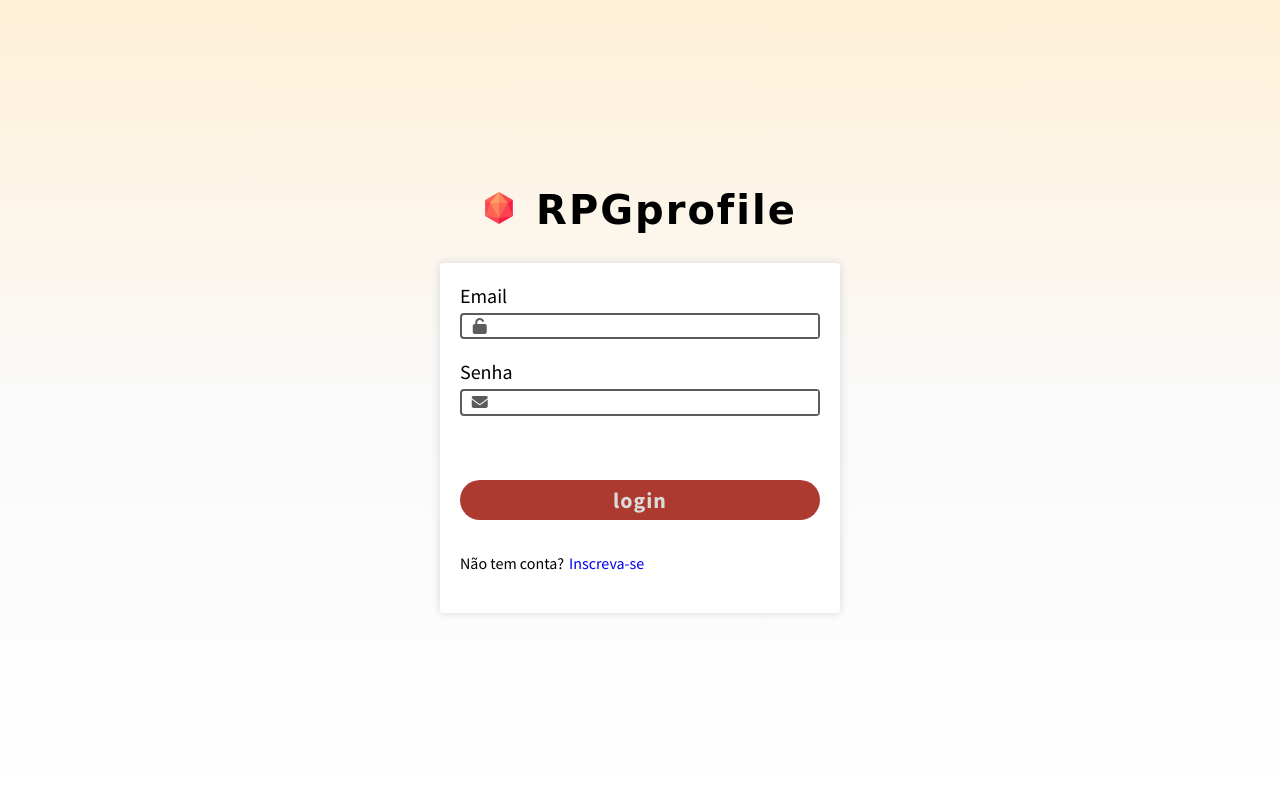
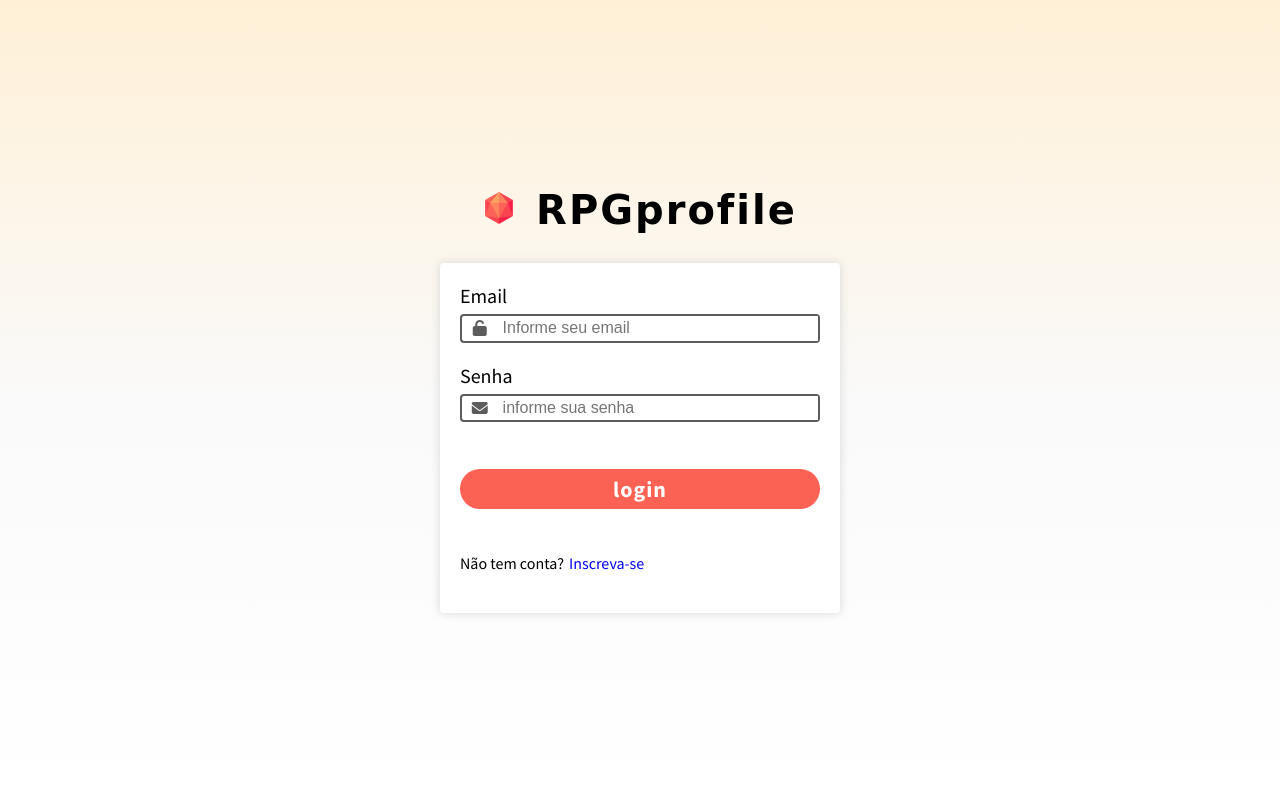
Before and after one commit to DuarteVonFaul/RPGProfile, a Flask app: page /login in a window 1280 px wide. Run offline with Flask 2, Linux system fonts and the light colour scheme; some libraries are stand-ins or nearby versions; some web fonts are replaced.

Commit message:
tela cadastro inicial

```diff
--- a/RPG/static/css/style.css
+++ b/RPG/static/css/style.css
@@ -1,5 +1,7 @@
+/* || Imports */
 @import url('https://fonts.googleapis.com/css2?family=Patua+One&family=Source+Sans+Pro:wght@400;700&display=swap');
 
+/* || General styles */
 * {
     margin: 0;
     padding: 0;
@@ -7,6 +9,7 @@
 }
 
 :root {
+    /* || Color palette */
     --p-color: hsl(38, 100%, 92%);
 
     --s-color: hsl(0, 0%, 98%);
@@ -18,10 +21,11 @@
     --c-input-btn-disabled: hsla(5, 58%, 43%, 0.993);
     --c-box-shadow: hsl(0, 0%, 84%);
 
+    /* || Font styles */
     --font-normal: 'Source Sans Pro', sans-serif;
     --font-display: 'Patua One', cursive;
 
-
+    /* turn 1rem == 10px */
     font-size: 62.5%;
 }
 
@@ -36,9 +40,11 @@ body {
     font-size: 1.6rem;
 }
 
+/* || General container style */
 .container {
     width: 100%;
     height: 100%;
+
     display: flex;
     align-items: center;
     justify-content: center;
@@ -47,19 +53,25 @@ body {
 
 .container::before {
     content: "";
+
     width: 100%;
     height: 100%;
+
+    background: linear-gradient(var(--p-color), var(--s-color), white);
+
     position: absolute;
     top: 0;
     left: 0;
+
     z-index: -1;
-    background: linear-gradient(var(--p-color), var(--s-color), white);
 }
 
 .h1Container {
+    margin-bottom: 3rem;
+
+    text-align: center;
+    font-size: 4rem;
     letter-spacing: 0.2rem;
-    margin-bottom: 3rem;
-    font-size: 4rem;
     font-family: var(--font-display);
 }
 
@@ -68,12 +80,18 @@ body {
     margin-right: 0.5rem;
 }
 
+
+/* || General card style */
 .card {
     width: min(40rem, 80%);
     height: 35rem;
+
     padding: 2rem;
+
     background-color: white;
+
     border-radius: 0.4rem;
+
     box-shadow: 0rem 0rem 1rem var(--c-box-shadow);
 }
 
@@ -86,71 +104,90 @@ body {
     font-size: 2rem;
 }
 
-.card form input[type="button"] {
+/* || General button style */
+.button {
     height: 4rem;
+
+
+    color: white;
+    background-color: var(--c-input-btn);
+
     border: none;
-    color: white;
+    border-radius: 5rem;
+
     font-size: 2.2rem;
     font-weight: 700;
     letter-spacing: 0.1rem;
     font-family: var(--font-normal);
-    background-color: var(--c-input-btn);
-    margin-top: 2rem;
-    border-radius: 5rem;
+
     transition: background-color 200ms, color 200ms;
 }
 
-.card form input[type="button"]:hover {
+.button:hover {
     cursor: pointer;
     transform: scale(0.99, 0.95);
 }
 
-.card form input[type="button"]:disabled {
+/* || General disabled button style */
+.button:disabled {
     color: hsl(0, 0%, 86%);
     background-color: var(--c-input-btn-disabled);
+
     transition: background-color 200ms, color 200ms;
 }
 
-.card form input[type="button"]:disabled:hover {
+.button:disabled:hover {
     cursor: default;
     transform: scale(1, 1);
 }
 
+/* || General errorMessage style */
 .errorMessage {
+    color: var(--c-error-msg);
+
     opacity: 0;
-    visibility: visible;
+    visibility: hidden;
+
     position: relative;
     top: -1.5rem;
     left: 0;
+
     text-align: center;
-    color: var(--c-error-msg);
+
     transition: top 150ms, opacity 150ms;
 }
 
-.errorMessage.showErrorMessage {
+.showErrorMessage {
     opacity: 1;
     visibility: visible;
+
     top: 0rem;
+
     transition: top 150ms, opacity 150ms;
 }
 
-.cardInput {
+/* || General input field style */
+.inputField {
     margin-bottom: 2rem;
+
     display: grid;
     grid-template-columns: 10% 90%;
     grid-template-rows: 100%;
+
     border: 2px solid hsl(0, 0%, 36%);
     border-radius: 0.4rem;
 }
 
-.cardInput input {
+.inputField input {
     padding-left: 0.5rem;
+
+    font-size: 1.6rem;
+
+    border: none;
     outline: none;
-    border: none;
-    font-size: 1.6rem;
 }
 
-.cardInput i {
+.inputField i {
     align-self: center;
     justify-self: center;
     color: hsl(0, 0%, 36%);
--- a/RPG/static/js/app.js
+++ b/RPG/static/js/app.js
@@ -1,62 +1,129 @@
-const init = () => {
+/* || Funcao de execucao dos metodos POST dentro da pagina de login */
+const initLogin = () => {
     const inputEmail = document.querySelector('#inputEmail')
     const inputPassword = document.querySelector('#inputPassword')
-    const submitButton = document.querySelector('input[type= "button"]')
-    document.querySelector('input[type= "button"]').disabled = true;
-    window.addEventListener('input', validateInput)
+    const submitButton = document.querySelector('input.button')
+
+    window.addEventListener('input', turnOfErrorMessage)
+
+    if (submitButton) {
+        submitButton.addEventListener('click', async (e) => {
+            e.preventDefault()
+            try {
+                //trativas de erro sobre os inputs
+                if (!(inputEmail.value && inputPassword.value)) {
+                    throw Error('Campo email/senha vazio.')
+                } else if (!(validateInputEmail() && validateInputPassword())) {
+                    throw Error('Formato de entrada email/senha invalida.')
+                }
+
+                let response = await fetchUserSend('/api/v1/login', 'POST', {
+                    'email_login': inputEmail.value,
+                    'password_login': inputPassword.value
+                })
+
+                console.log(response)
+
+            } catch (error) {
+                showErrorMessage(error)
+            }
+        })
+    }
+}
+
+/* || Funcao de execucao dos metodos POST dentro da pagina de cadastro */
+const initRegister = () => {
+    const inputEmail = document.querySelector('#inputEmail')
+    const inputPassword = document.querySelector('#inputPassword')
+    const submitButton = document.querySelector('input.button')
+
+    window.addEventListener('input', turnOfErrorMessage)
 
     if (submitButton) {
         submitButton.addEventListener('click', (e) => {
             e.preventDefault()
-            fetch('/api/v1/login', {
+            try {
+                //trativas de erro sobre os inputs
+                if (!(inputEmail.value && inputPassword.value)) {
+                    throw Error('Campo email/senha vazio.')
+                } else if (!(validateInputEmail() && validateInputPassword())) {
+                    throw Error('Formato de entrada email/senha invalida.')
+                }
+
+                fetch('/api/v1/register', {
                     method: 'POST',
                     headers: {
                         'Content-Type': 'application/json'
                     },
                     body: JSON.stringify({
-                    'email_login': inputEmail.value,
-                    'password_login': inputPassword.value
+                        'email_register': inputEmail.value,
+                        'password_register': inputPassword.value
                     })
                 }).then((response) => {
                     if (response.ok) {
                         response.json().then((data) => {
-                        //verificacao do status retornado
                             if (data.status == 200) {
-                            const date = new Date();
-                            date.setDate(date.getDate() + 1);
-                            document.cookie= `idToke= ${data.info.idToken}; expires= ${date}; SameSite=None; Secure; path='/'`
-                            //window.location.href= "home"
+                                console.log('cadastro realizado com sucesso')
                             } else {
-                            document.querySelector('.errorMessage').classList.add('showErrorMessage')
-                            throw Error('Email/Senha informados são invalidos.')
+                                throw Error('Email/senha informados são invalidos.')
                             }
+                        }).catch((error) => {
+                            showErrorMessage(error)
                         })
                     } else {
                         throw Error('Comportamento inesperado na aplicação.')
                     }
                 }).catch((error) => {
-                console.log(error)
-                //document.querySelector('.errorMessage').classList.add('showErrorMessage')
+                    showErrorMessage(error)
                 })
+            } catch (error) {
+                showErrorMessage(error)
+            }
         })
     }
 }
 
-const validateInput = () => {
-    document.querySelector('input[type= "button"]').disabled = validateInputEmail() || validateInputPassword()
-    if (document.querySelector('.errorMessage').classList.contains('showErrorMessage')) {
-        document.querySelector('.errorMessage').classList.remove('showErrorMessage')
+/* || */
+const fetchUserSend = async (url, method, data) => {
+    let dataReturn
+    let init = {
+        method: method,
+        headers: { 'Content-Type': 'application/json' },
+        body: JSON.stringify(data)
     }
+
+    await fetch(url, init)
+        .then(response => response.json())
+        .then(dataResponse => dataReturn = dataResponse)
+
+    return dataReturn
+}
+
+/* || Funcoes de uso geral */
+const showErrorMessage = (error) => {
+    const errorMessage = document.querySelector('.errorMessage')
+    errorMessage.textContent = String(error).replace('Error:', '')
+    errorMessage.classList.add('showErrorMessage')
+}
+
+const turnOfErrorMessage = () => {
+    const errorMessage = document.querySelector('.errorMessage')
+    if (errorMessage.classList.contains('showErrorMessage')) errorMessage.classList.remove('showErrorMessage')
 }
 
 const validateInputEmail = () => {
-    const emailEl = document.querySelector('#inputEmail')
-    return (/^\w+([\.-]?\w+)*@\w+([\.-]?\w+)*(\.\w{2,3})+$/.test(emailEl.value)) ? false : true
+    return (/^\w+([\.-]?\w+)*@\w+([\.-]?\w+)*(\.\w{2,3})+$/.test(inputEmail.value)) ? true : false
 }
 
 const validateInputPassword = () => {
-    const passwordEl = document.querySelector('#inputPassword')
-    return (passwordEl.value.length >= 8) ? false : true
+    return (inputPassword.value.length >= 8) ? true : false
 }
 
-window.onload = init
+/* || Literal object initialization */
+const initialization = {
+    'login': () => { initLogin() },
+    'signup': () => { initRegister() }
+}
+
+/* || Chamada especifica segundo body.id da pagina atual */
+window.onload = initialization[document.body.id]
--- a/RPG/templates/login.html
+++ b/RPG/templates/login.html
@@ -7,13 +7,9 @@
     <meta name="viewport" content="width=device-width, initial-scale=1.0">
     <title>Login</title>
     <link rel="stylesheet" href="../static/css/style.css">
-    <script src="https://kit.fontawesome.com/3797641237.js" crossorigin="anonymous"></script>
-
-
-    <script defer src="../static/js/app.js"></script>
 </head>
 
-<body>
+<body id="login">
     <div class="container">
         <h1 class="h1Container">
             <img src="../static/assets/d20.png" alt="dado de RPG">
@@ -22,24 +18,27 @@
         <div class="card">
             <form>
                 <label for="inputEmail">Email</label>
-                <div class="cardInput">
+                <div class="inputField">
                     <i class="fa-solid fa-unlock"></i>
-                    <input type="email" name="inputEmail" id="inputEmail">
+                    <input type="email" name="inputEmail" id="inputEmail" placeholder="Informe seu email">
                 </div>
                 <label for="inputPassword">Senha</label>
-                <div class="cardInput">
+                <div class="inputField">
                     <i class="fa-solid fa-envelope"></i>
-                    <input type="password" name="inputPassword" id="inputPassword">
+                    <input type="password" name="inputPassword" id="inputPassword" placeholder="informe sua senha">
                 </div>
-                <p class="errorMessage">Email e/ou senha invalidas</p>
-                <input type="button" value="login" disabled="true">
+                <p class="errorMessage">errorMessage</p>
+                <input class="button" type="button" value="login">
             </form>
             <div class="cardFooter">
                 <!-- link para a pagina de cadastro -->
-                <p>Não tem conta?<a href="singup.html">Inscreva-se</a></p>
+                <p>Não tem conta?<a href="sign_up.html">Inscreva-se</a></p>
             </div>
         </div>
     </div>
+
+    <script defer src="../static/js/app.js"></script>
+    <script src="https://kit.fontawesome.com/3797641237.js" crossorigin="anonymous"></script>
 </body>
 
 </html>
```
Also changed, not shown: RPG/templates/sign_up.html (added, +40 -0 lines), RPG/templates/sing_up.html (deleted, +0 -26 lines). Lines whose indentation alone changed are shown as unchanged.
